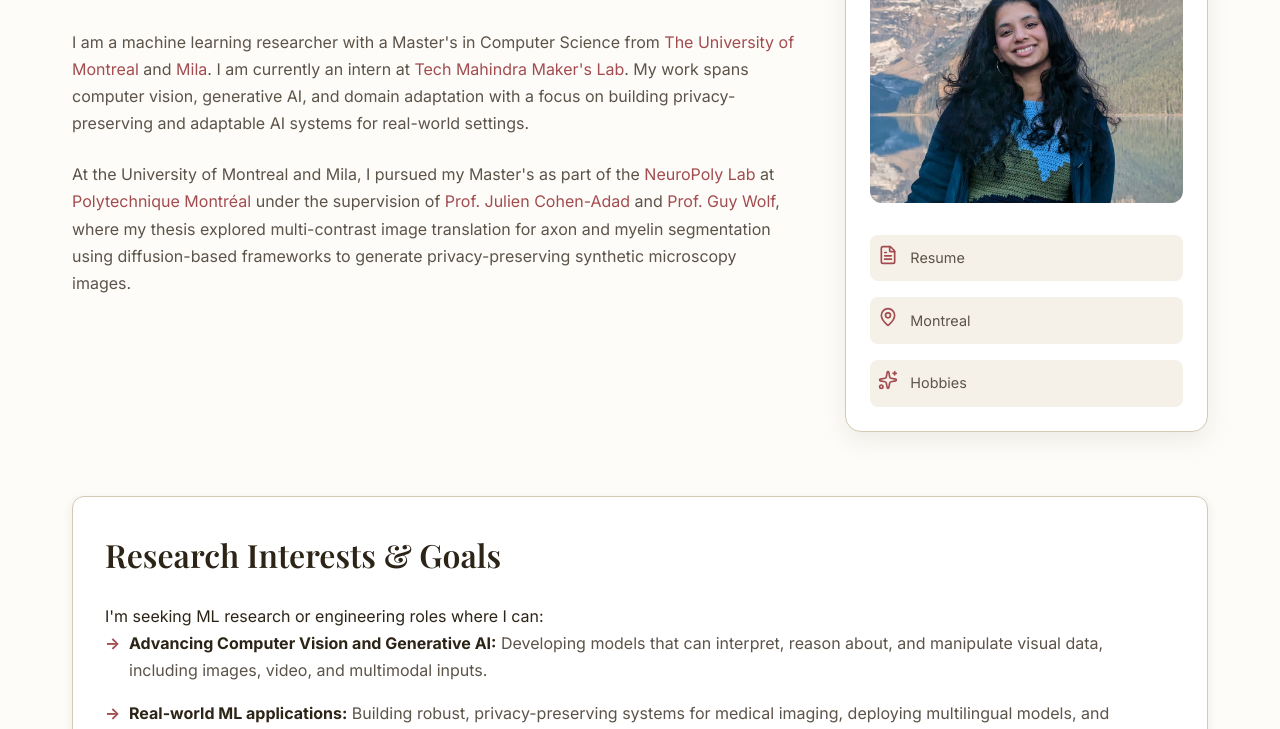
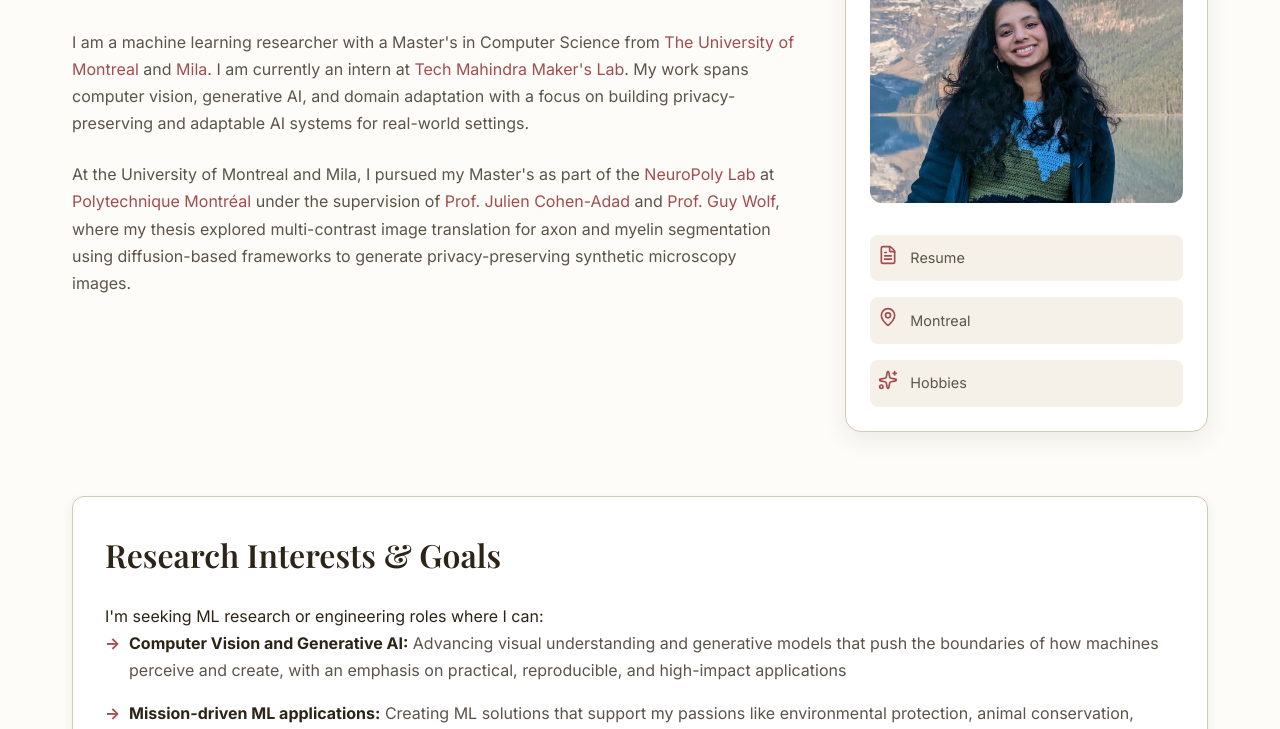
Before and after one commit to Nish228/github, a plain HTML site: page index.html in a window 1280 px wide. Shown: the part 223-952 px from the top of the page. Drawn offline with nearby package versions, Linux system fonts and the light colour scheme.

Commit message:
Changed goals

```diff
--- a/index.html
+++ b/index.html
@@ -68,8 +68,8 @@
         I'm seeking ML research or engineering roles where I can:
       </p>
       <ul>
-        <li><strong>Advancing Computer Vision and Generative AI:</strong> Developing models that can interpret, reason about, and manipulate visual data, including images, video, and multimodal inputs.</li>
-        <li><strong>Real-world ML applications:</strong> Building robust, privacy-preserving systems for medical imaging, deploying multilingual models, and translating cutting-edge research into production-ready solutions.</li>
+        <li><strong>Computer Vision and Generative AI:</strong> Advancing visual understanding and generative models that push the boundaries of how machines perceive and create, with an emphasis on practical, reproducible, and high-impact applications</li>
+        <li><strong>Mission-driven ML applications:</strong> Creating ML solutions that support my passions like environmental protection, animal conservation, space science, and art by turning technical research into tools that help us understand, preserve, and explore our world.</li>
       </ul>
     </section>
 
```
